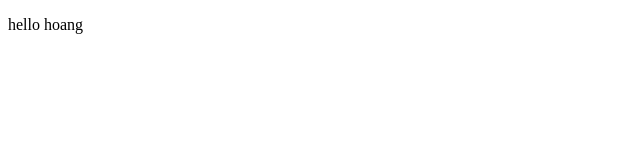
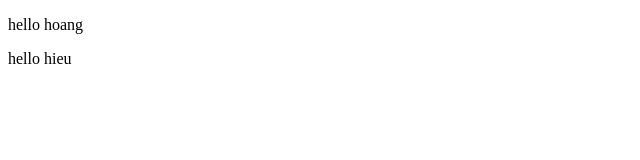
Before and after one commit to kick0903/Learn-html, a plain HTML site: page index.html in a window 1280 px wide. Shown: the full height of the page, 0-640 px from the left. Drawn offline with Linux system fonts and the light colour scheme.

Commit message:
hello hieu

```diff
--- a/index.html
+++ b/index.html
@@ -8,5 +8,6 @@
 </head>
 <body>
     <p>hello hoang</p>
+    <p>hello hieu</p>
 </body>
 </html>
```
